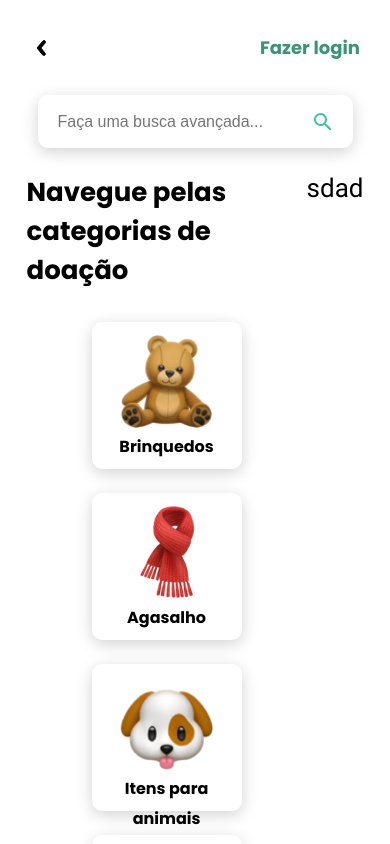
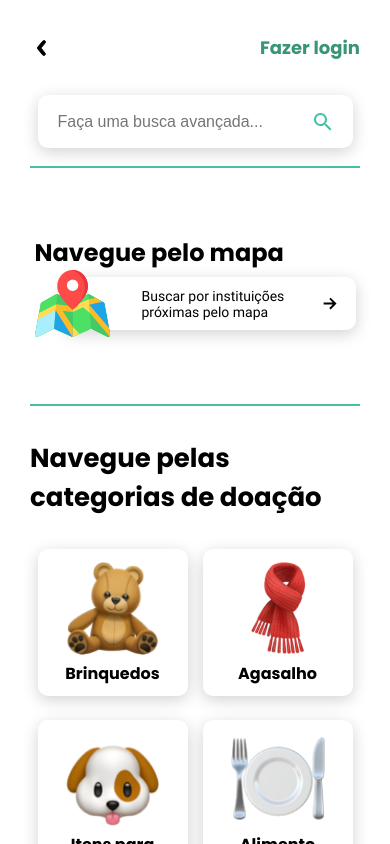
Before and after one commit to estartandodevs-course/doaae, a React (Create React App) app: page /home in a window 390 px wide. Shown: the top 844 px of the page. Built offline with nearby package versions, Linux system fonts and the light colour scheme.

Commit message:
feat: implementando estrutura da pagina home responsiva

```diff
--- a/src/pages/Home/index.js
+++ b/src/pages/Home/index.js
@@ -2,12 +2,20 @@ import React from "react";
 import { HeaderBar } from "../../components/HeaderBar";
 import { CardCategory } from "../../components/CardCategory";
 import { dataListCategory } from "../../mock/naveCategories";
+import { ButtonMap } from "../../components/ButtonMap";
+import Map from "../../assets/img/map-image.png";
 import * as S from "./styles";
 
 const Home = () => {
   return (
     <S.ContainerMasterHome>
       <HeaderBar />
+      <S.ContainerNavigationMobile>
+        <div>
+          <h1>Navegue pelo mapa</h1>
+          <ButtonMap />
+        </div>
+      </S.ContainerNavigationMobile>
       <S.ContainerNavigations>
         <S.ContainerNavigationCategory>
           <div>
@@ -23,7 +31,14 @@ const Home = () => {
             ))}
           </S.ListCardsByCategory>
         </S.ContainerNavigationCategory>
-        <section>sdad</section>
+        <S.DivisionFromNavigationMap>
+          <div>
+            <h1>Navegue pelo mapa</h1>
+          </div>
+          <S.ContainerMapImage>
+            <img src={Map} alt="imagem do mapa" />
+          </S.ContainerMapImage>
+        </S.DivisionFromNavigationMap>
       </S.ContainerNavigations>
     </S.ContainerMasterHome>
   );
```
